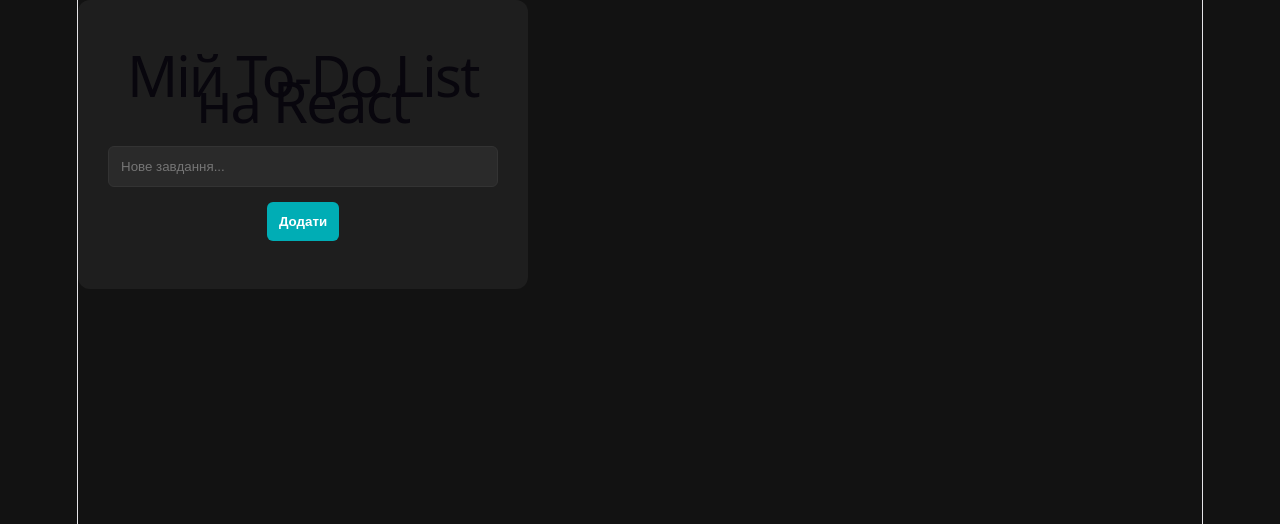
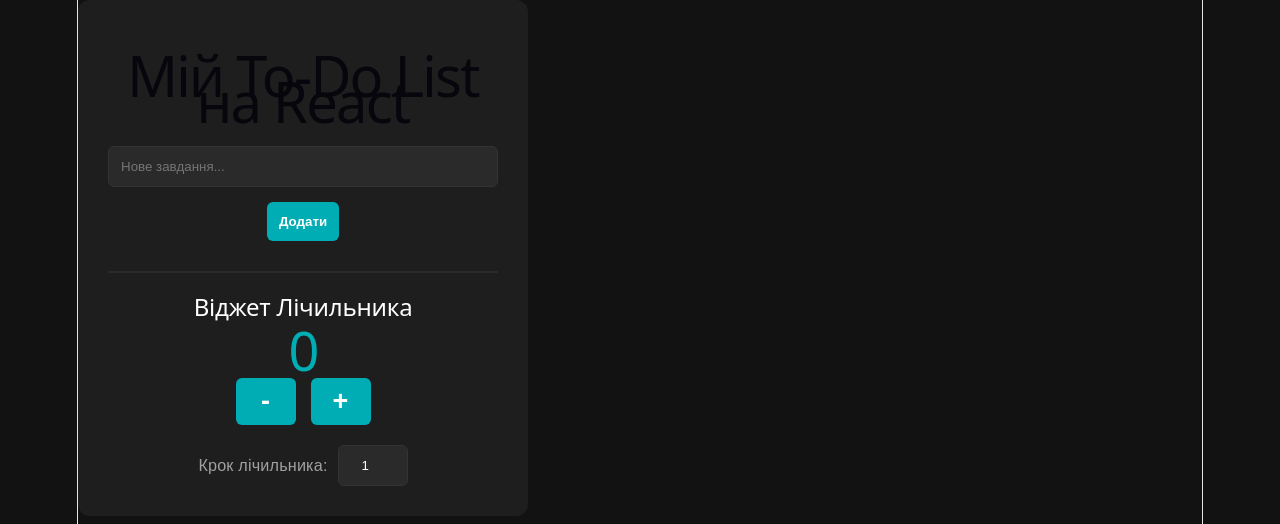
Before and after one commit to sasha7654321/my-todo-app, a React (Vite) app: page / in a window 1280 px wide. Shown: the top 524 px of the page. Built offline with nearby package versions, Linux system fonts and the light colour scheme.

Commit message:
add counter to main layout

```diff
--- a/src/App.css
+++ b/src/App.css
@@ -59,3 +59,51 @@
   justify-content: space-between;
   align-items: center;
 }
+.counter-section {
+  margin-top: 30px;
+  padding-top: 20px;
+  border-top: 2px solid #2a2a2a;
+  text-align: center;
+}
+
+.counter-value {
+  font-size: 3rem;
+  margin: 15px 0;
+  color: #00adb5;
+  transition: color 0.3s ease;
+}
+
+.counter-value.red {
+  color: #ff4646;
+}
+
+.counter-buttons {
+  display: flex;
+  justify-content: center;
+  gap: 15px;
+  margin-bottom: 20px;
+}
+
+.counter-buttons button {
+  width: 60px;
+  font-size: 1.5rem;
+  padding: 8px;
+}
+
+.counter-step {
+  display: flex;
+  align-items: center;
+  justify-content: center;
+  gap: 10px;
+}
+
+.counter-step label {
+  font-size: 0.9rem;
+  color: #a0a0a0;
+}
+
+.counter-step input {
+  width: 70px;
+  margin-bottom: 0;
+  text-align: center;
+}
--- a/src/App.jsx
+++ b/src/App.jsx
@@ -5,6 +5,8 @@
 
 function App() {
   const [tasks, setTasks] = useState([]);
+  const [count, setCount] = useState(0);
+  const [step, setStep] = useState(1);
 
   const addTask = (text) => {
     const newTask = { id: Date.now(), text, completed: false };
@@ -21,6 +23,21 @@
     setTasks(tasks.filter(task => task.id !== id));
   };
 
+  const handleIncrement = () => {
+    setCount(count + step);
+  };
+
+  const handleDecrement = () => {
+    setCount(Math.max(0, count - step));
+  };
+
+  const handleStepChange = (e) => {
+    const value = parseInt(e.target.value);
+    setStep(isNaN(value) || value < 1 ? 1 : value);
+  };
+
+  const isRed = count >= 50;
+
   return (
     <div className="app-container">
       <h1>Мій То-Do List на React</h1>
@@ -35,6 +52,25 @@
           />
         ))}
       </ul>
+
+      <div className="counter-section">
+        <h2>Віджет Лічильника</h2>
+        <h1 className={`counter-value ${isRed ? 'red' : ''}`}>{count}</h1>
+        <div className="counter-buttons">
+          <button onClick={handleDecrement}>-</button>
+          <button onClick={handleIncrement}>+</button>
+        </div>
+        <div className="counter-step">
+          <label htmlFor="step-input">Крок лічильника: </label>
+          <input
+            id="step-input"
+            type="number"
+            value={step}
+            onChange={handleStepChange}
+            min="1"
+          />
+        </div>
+      </div>
     </div>
   );
 }
```
